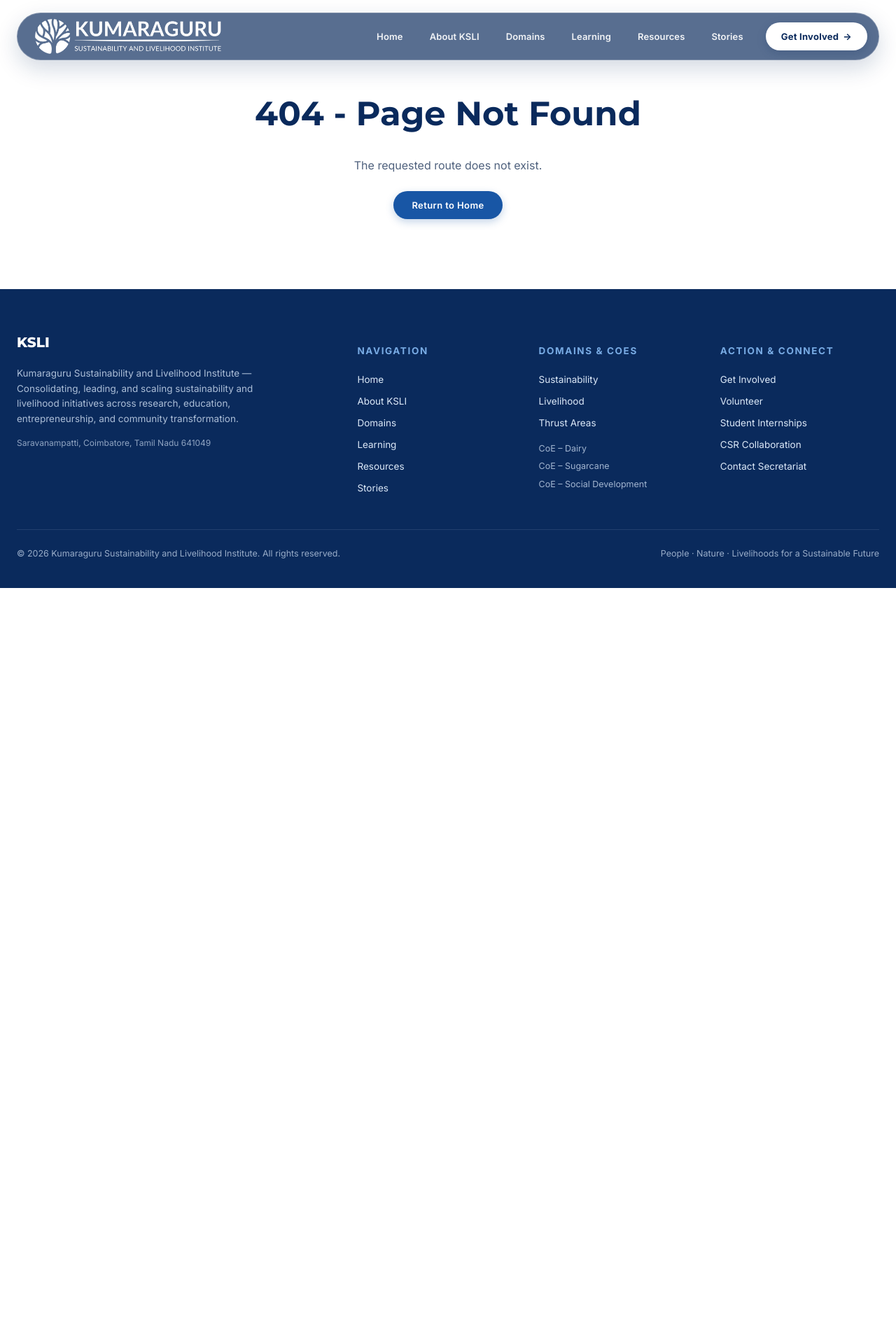
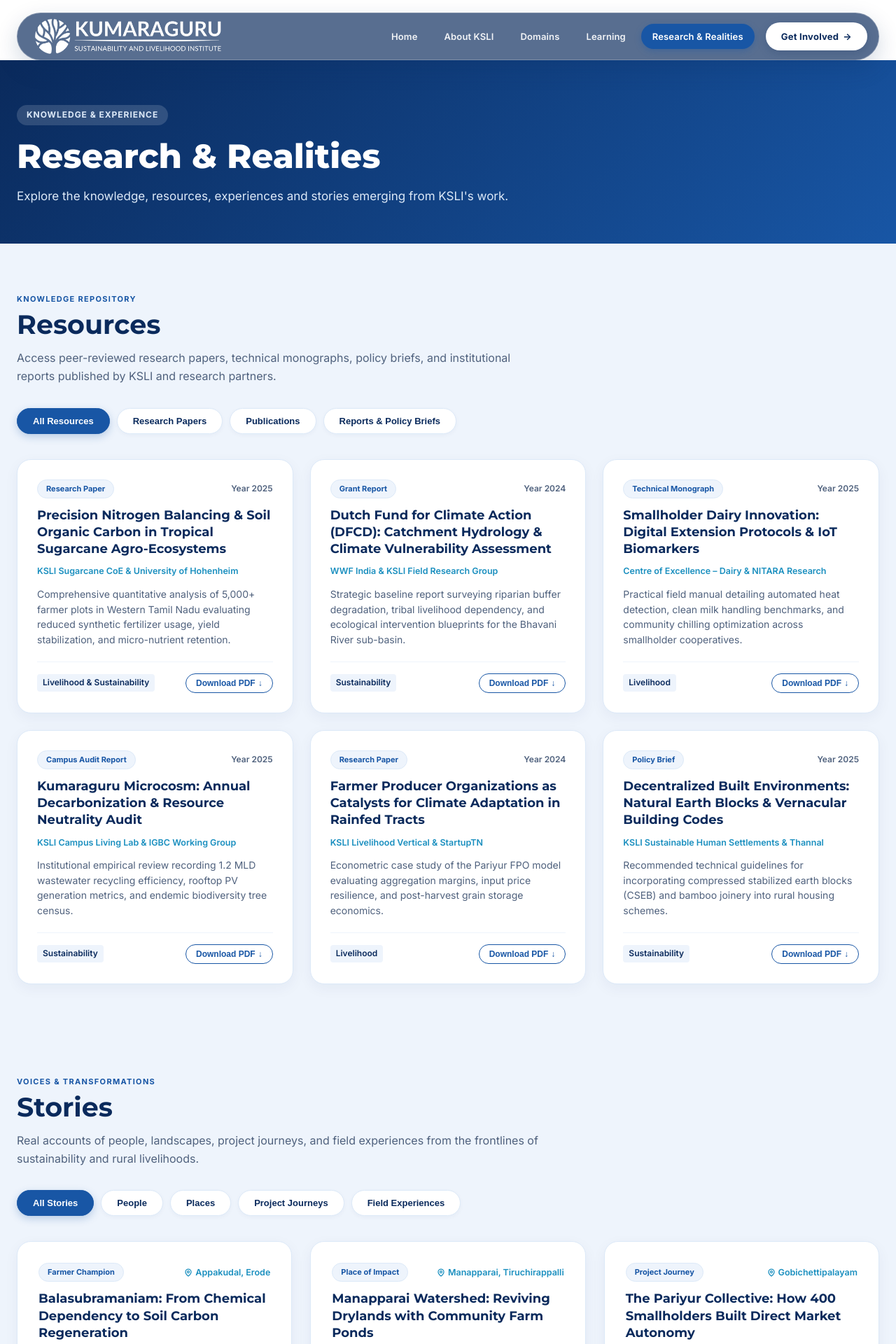
Before and after one commit to AlameluThenappan/KSLI, a React (Vite) app: page /research-realities in a window 1280 px wide. Shown: the top 1920 px of the page at 70% size. Before the commit the page ends 840 px from the top, so only its background shows below. Built offline with nearby package versions, Linux system fonts and the light colour scheme.

Commit message:
Combined resources and stories into single page

```diff
--- a/src/data/teamData.js
+++ b/src/data/teamData.js
@@ -67,7 +67,7 @@
         summary: 'Field manual and empirical analysis evaluating automated heat detection, clean milk handling benchmarks, and community chilling optimization across smallholder cooperatives.',
         partner: 'Centre of Excellence – Dairy & NITARA Research',
         year: '2025',
-        link: '/resources'
+        link: '/research-realities'
       }
     ]
   },
@@ -104,7 +104,7 @@
         summary: 'Market analysis assessing smallholder bio-slurry packaging, organic manures, and value-added dairy derivatives for secondary rural income.',
         partner: 'NDDB Mrida & KSLI',
         year: '2024',
-        link: '/resources'
+        link: '/research-realities'
       }
     ]
   },
@@ -213,7 +213,7 @@
         summary: 'Quantitative study of 5,000+ farmer plots in Western Tamil Nadu evaluating reduced synthetic fertilizer usage, yield stabilization, and soil carbon retention.',
         partner: 'KSLI Sugarcane CoE & University of Hohenheim',
         year: '2025',
-        link: '/resources'
+        link: '/research-realities'
       }
     ]
   },
@@ -431,7 +431,7 @@
         summary: 'Institutional review recording 1.2 MLD wastewater recycling efficiency, rooftop PV generation metrics, and endemic tree biodiversity census.',
         partner: 'KSLI Campus Living Lab & IGBC Working Group',
         year: '2025',
-        link: '/resources'
+        link: '/research-realities'
       }
     ]
   },
@@ -502,7 +502,7 @@
         summary: 'Econometric case study of the Pariyur FPO model evaluating aggregation margins, input price resilience, and post-harvest grain storage economics.',
         partner: 'KSLI Livelihood Vertical & StartupTN',
         year: '2024',
-        link: '/resources'
+        link: '/research-realities'
       }
     ]
   },
--- a/src/main.jsx
+++ b/src/main.jsx
@@ -36,6 +36,7 @@
 import Livelihood from './pages/Livelihood.jsx';
 import Resources from './pages/Resources.jsx';
 import Stories from './pages/Stories.jsx';
+import ResearchRealities from './pages/ResearchRealities.jsx';
 import GetInvolved from './pages/GetInvolved.jsx';
 import TeamMemberProfile from './pages/TeamMemberProfile.jsx';
 import Manage from './pages/Manage.jsx';
@@ -46,14 +47,13 @@
   pathway: 'https://lh3.googleusercontent.com/aida-public/AB6AXuAltNZbzl24YOhTpyttO8MN3RtWjYr-alPnC9UZze6fpMLYgP7ErFYMDI02fNXQqeuuO2J_7fuc4cHqS7AoFxoMawEioD_qgxCw-QrED4P2FZfSrejylmvv3IwZy2qHGmLApJK8CRPO6vzjSlD3eS0ZZphrqUUfnqa7bRCn0KMJPT_42IeDN0Izvr4d00FaRlu6bFwiB9jtFPrqdV3oxLMxyRXh7zpQeMevtVjKc9-gbxBa9tUViiG0aQ'
 };
 
-// 7-Item Navigation Bar
+// Main navigation
 const navItems = [
   { label: 'Home', to: '/', exact: true },
   { label: 'About KSLI', to: '/about' },
   { label: 'Domains', to: '/domains', activeCheck: (path) => path.startsWith('/domains') || path.startsWith('/sustainability') || path.startsWith('/livelihood') },
   { label: 'Learning', to: '/learning', activeCheck: (path) => path.startsWith('/learning') || path.startsWith('/academic-programs') },
-  { label: 'Resources', to: '/resources' },
-  { label: 'Stories', to: '/stories' },
+  { label: 'Research & Realities', to: '/research-realities' },
 ];
 
 function Header() {
@@ -183,8 +183,7 @@
           <Link to="/about">About KSLI</Link>
           <Link to="/domains">Domains</Link>
           <Link to="/learning">Learning</Link>
-          <Link to="/resources">Resources</Link>
-          <Link to="/stories">Stories</Link>
+          <Link to="/research-realities">Research &amp; Realities</Link>
         </div>
 
         <div className="footer-nav-col">
@@ -841,7 +840,7 @@
       <ScrollHandler />
       <Layout>
         <Routes>
-          {/* Main 7-Item Navigation Routes */}
+          {/* Main navigation routes */}
           <Route path="/" element={<Home />} />
           <Route path="/about" element={<AboutKSLI />} />
           {/* Dedicated Domain Routes */}
@@ -851,8 +850,9 @@
 
           {/* Other Main Navigation Routes */}
           <Route path="/learning" element={<AcademicPrograms />} />
-          <Route path="/resources" element={<Resources />} />
-          <Route path="/stories" element={<Stories />} />
+          <Route path="/research-realities" element={<ResearchRealities />} />
+          <Route path="/resources" element={<Navigate to="/research-realities" replace />} />
+          <Route path="/stories" element={<Navigate to="/research-realities" replace />} />
           <Route path="/get-involved" element={<GetInvolved />} />
           <Route path="/manage" element={<Manage />} />
           <Route path="/team/:id" element={<TeamMemberProfile />} />
--- a/src/pages/Domains.jsx
+++ b/src/pages/Domains.jsx
@@ -889,7 +889,7 @@
               </p>
               <div style={{ padding: '10px 14px', background: '#EEF4FC', borderRadius: '8px', fontSize: '12.5px', color: '#4F617D' }}>
                 <a href="#thrust-areas" style={{ color: '#1856A5', fontWeight: 700 }}>Development Projects</a> →{' '}
-                <Link to="/resources" style={{ color: '#1856A5', fontWeight: 600 }}>Whitepapers & Reports</Link> →{' '}
+                <Link to="/research-realities" style={{ color: '#1856A5', fontWeight: 600 }}>Whitepapers & Reports</Link> →{' '}
                 <Link to="/get-involved" style={{ color: '#0A2A5C', fontWeight: 700 }}>Partner With KSLI</Link>
               </div>
             </div>
--- /dev/null
+++ b/src/pages/ResearchRealities.jsx
@@ -0,0 +1,38 @@
+import Resources from './Resources.jsx';
+import Stories from './Stories.jsx';
+
+export default function ResearchRealities() {
+  return (
+    <div className="research-realities-page" style={{ paddingTop: '86px' }}>
+      <section
+        style={{
+          background: 'linear-gradient(135deg, #0A2A5C 0%, #1856A5 100%)',
+          color: '#FFFFFF',
+          padding: '64px 0 54px'
+        }}
+      >
+        <div className="shell">
+          <div style={{ maxWidth: '760px' }}>
+            <span
+              style={{
+                display: 'inline-block', background: 'rgba(255, 255, 255, 0.15)', color: '#DCE9F8',
+                padding: '5px 14px', borderRadius: '999px', fontSize: '12px', fontWeight: 700,
+                letterSpacing: '0.08em', textTransform: 'uppercase', marginBottom: '14px'
+              }}
+            >
+              Knowledge &amp; Experience
+            </span>
+            <h1 style={{ fontSize: 'clamp(34px, 4vw, 48px)', color: '#FFFFFF', margin: '0 0 14px', fontWeight: 800 }}>
+              Research &amp; Realities
+            </h1>
+            <p style={{ fontSize: '17px', color: '#DCE9F8', lineHeight: 1.6, margin: 0 }}>
+              Explore the knowledge, resources, experiences and stories emerging from KSLI&apos;s work.
+            </p>
+          </div>
+        </div>
+      </section>
+      <Resources embedded />
+      <Stories embedded />
+    </div>
+  );
+}
--- a/src/pages/Resources.jsx
+++ b/src/pages/Resources.jsx
@@ -1,7 +1,5 @@
 import React, { useState } from 'react';
-import { Link } from 'react-router-dom';
-
-export default function Resources() {
+export default function Resources({ embedded = false }) {
   const [activeCategory, setActiveCategory] = useState('all');
 
   const categories = [
@@ -71,9 +69,9 @@
   const filtered = activeCategory === 'all' ? items : items.filter((i) => i.category === activeCategory);
 
   return (
-    <div className="resources-page" style={{ paddingTop: '86px' }}>
+    <div className="resources-page" style={{ paddingTop: embedded ? 0 : '86px' }}>
       {/* HEADER */}
-      <section
+      {!embedded && <section
         style={{
           background: 'linear-gradient(135deg, #0A2A5C 0%, #1856A5 100%)',
           color: '#FFFFFF',
@@ -113,11 +111,20 @@
             </p>
           </div>
         </div>
-      </section>
+      </section>}
 
       {/* FILTER TABS & RESOURCE LIST */}
-      <section style={{ padding: '60px 0', background: '#EEF4FC', minHeight: '600px' }}>
+      <section aria-labelledby={embedded ? 'resources-heading' : undefined} style={{ padding: '60px 0', background: '#EEF4FC', minHeight: '600px' }}>
         <div className="shell">
+          {embedded && (
+            <div style={{ maxWidth: '760px', marginBottom: '32px' }}>
+              <p className="eyebrow">Knowledge Repository</p>
+              <h2 id="resources-heading" style={{ color: '#0A2A5C', fontSize: 'clamp(28px, 3vw, 38px)', margin: '0 0 12px' }}>Resources</h2>
+              <p style={{ color: '#4F617D', fontSize: '16px', lineHeight: 1.6, margin: 0 }}>
+                Access peer-reviewed research papers, technical monographs, policy briefs, and institutional reports published by KSLI and research partners.
+              </p>
+            </div>
+          )}
           {/* CATEGORY BUTTONS */}
           <div
             style={{
--- a/src/pages/Stories.jsx
+++ b/src/pages/Stories.jsx
@@ -1,7 +1,5 @@
 import React, { useState } from 'react';
-import { Link } from 'react-router-dom';
-
-export default function Stories() {
+export default function Stories({ embedded = false }) {
   const [activeTab, setActiveTab] = useState('all');
 
   const categories = [
@@ -66,9 +64,9 @@
   const filtered = activeTab === 'all' ? stories : stories.filter((s) => s.type === activeTab);
 
   return (
-    <div className="stories-page" style={{ paddingTop: '86px' }}>
+    <div className="stories-page" style={{ paddingTop: embedded ? 0 : '86px' }}>
       {/* HEADER */}
-      <section
+      {!embedded && <section
         style={{
           background: 'linear-gradient(135deg, #0A2A5C 0%, #114383 60%, #1856A5 100%)',
           color: '#FFFFFF',
@@ -108,11 +106,20 @@
             </p>
           </div>
         </div>
-      </section>
+      </section>}
 
       {/* FILTER BUTTONS & STORIES GRID */}
-      <section style={{ padding: '60px 0', background: '#EEF4FC', minHeight: '600px' }}>
+      <section aria-labelledby={embedded ? 'stories-heading' : undefined} style={{ padding: '60px 0', background: '#EEF4FC', minHeight: '600px' }}>
         <div className="shell">
+          {embedded && (
+            <div style={{ maxWidth: '760px', marginBottom: '32px' }}>
+              <p className="eyebrow">Voices &amp; Transformations</p>
+              <h2 id="stories-heading" style={{ color: '#0A2A5C', fontSize: 'clamp(28px, 3vw, 38px)', margin: '0 0 12px' }}>Stories</h2>
+              <p style={{ color: '#4F617D', fontSize: '16px', lineHeight: 1.6, margin: 0 }}>
+                Real accounts of people, landscapes, project journeys, and field experiences from the frontlines of sustainability and rural livelihoods.
+              </p>
+            </div>
+          )}
           <div
             style={{
               display: 'flex',
```
